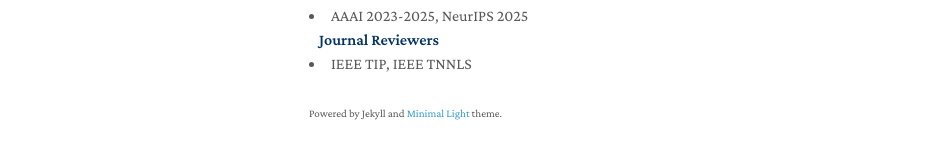
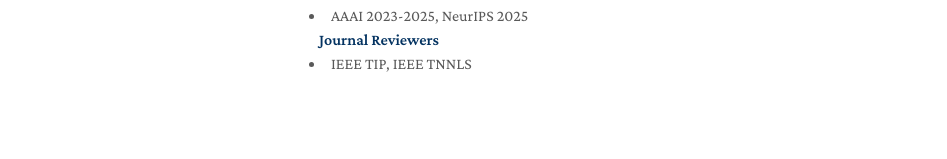
Before and after one commit to z1358/z1358.github.io, a Jekyll site: the page built from index.md, in a window 1280 px wide and 900 px high, scrolled down 760 px. Shown: the part 706-865 px from the top of the window, without its empty margins (161-1108 px from the left). Built offline with Jekyll 4.4.1, drawn with Linux system fonts in a browser that asks for light colours; a style sheet for code colours, icons or effects is not loaded; our own code applies the rules of GitHub Pages for plain Markdown files.

Commit message:
Update _config.yml

```diff
--- a/_config.yml
+++ b/_config.yml
@@ -21,12 +21,12 @@ github_link: https://github.com/z1358
 # Images (e.g., your profile picture and your website's favicon)
 # "favicon" and "favicon_dark" are used for the light and dark modes, respectively.
 avatar: ./assets/img/zzl.jpg
-favicon: ./assets/img/favicon.png
-favicon_dark: ./assets/img/favicon-dark.png
+# favicon: ./assets/img/favicon.png
+# favicon_dark: ./assets/img/favicon-dark.png
 
 # Footnote
 # You may use the option to disable the footnote, "Powered by Jekyll and Minimal Light theme."
-enable_footnote: true
+enable_footnote: false
 
 # Auto Dark Mode
 # You may use the option to disable the automatic dark theme
```
